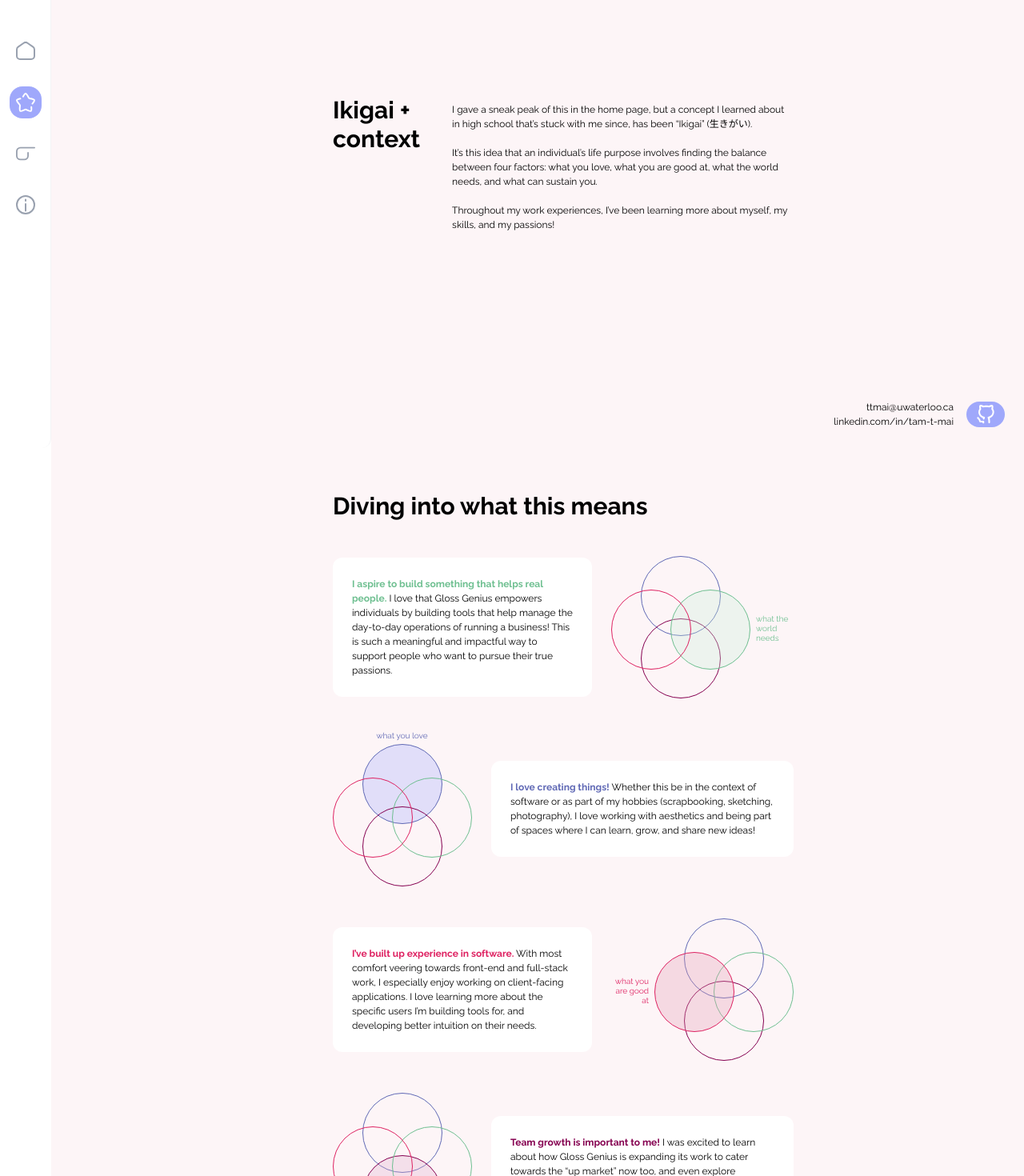
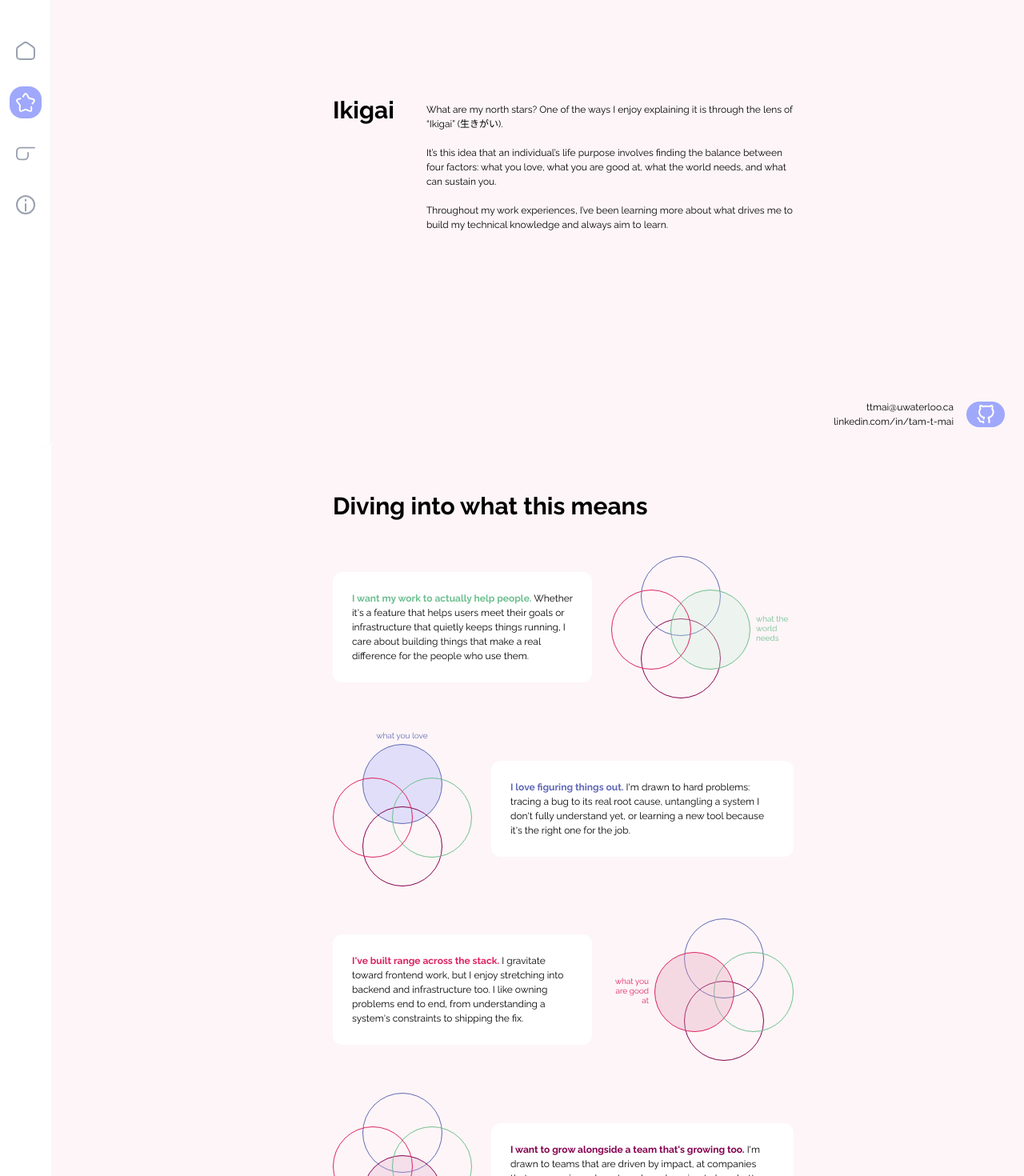
Before and after one commit to shuttlecodes/tam-portfolio, a React (Vite) app: page /my-values in a window 1280 px wide. Shown: the part 240-1710 px from the top of the page at 80% size. Built offline with nearby package versions, Linux system fonts and the light colour scheme.

Commit message:
ikigai text, headshot home

```diff
--- a/src/pages/Home.tsx
+++ b/src/pages/Home.tsx
@@ -1,4 +1,6 @@
 import ScrollFadeIn from "../components/ScrollFadeIn";
+import headshotBW from "/images/home/headshot-bw.png";
+import { motion } from "framer-motion";
 
 const TITLE = "Hi, I'm Tam Mai";
 const SUBTITLE = "Mainly a software engineer 🛠️ sometimes a designer 🎨 and perpetually a music enthusiast 🎵";
@@ -10,7 +12,18 @@ const Home = () => {
     return (
         <div className="p-6 pt-24 md:py-20 md:pr-20 md:pl-36 bg-bg-teal min-h-screen flex items-center justify-center">
             <div className="flex gap-6 md:flex-row flex-col items-center">
-                <img></img>
+                <div className="relative flex items-center justify-center">
+                    <motion.div
+                        initial={{ scale: 0 }}
+                        animate={{ scale: 1 }}
+                        transition={{
+                            duration: 1.2,
+                            ease: [0.22, 1, 0.36, 1]
+                        }}
+                        className="absolute w-80 h-80 bg-blue-200 rounded-full"
+                    />
+                    <img src={headshotBW} alt="Tam Mai headshot" className="max-w-xs relative z-10"/>
+                </div>
                 <div className="max-w-xl mx-auto flex flex-col gap-4">
                     <ScrollFadeIn>
                         <div className="flex flex-col">
@@ -18,7 +31,7 @@ const Home = () => {
                             <h2>{SUBTITLE}</h2>
                         </div>
                     </ScrollFadeIn>
-                    <ScrollFadeIn delay={0.1}>
+                    <ScrollFadeIn delay={0.2}>
                         {/* make rounded-lg default */}
                         <div className="bg-white p-4 rounded-lg w-full max-w-[400px] flex flex-col gap-4">
                             <p>{BODY_TEXT}</p>
--- a/src/pages/Values.tsx
+++ b/src/pages/Values.tsx
@@ -4,32 +4,32 @@ import { IkigaiWorld } from "../assets/ikigai/IkigaiWorld";
 import { IkigaiSustain } from "../assets/ikigai/IkigaiSustain";
 import ScrollFadeIn from "../components/ScrollFadeIn";
 
-const CONTEXT_TITLE = "Ikigai + context"
-const CONTEXT_BODY = "I gave a sneak peak of this in the home page, but a concept I learned about in high school that’s stuck with me since, has been “Ikigai” (生きがい).\n\nIt’s this idea that an individual’s life purpose involves finding the balance between four factors: what you love, what you are good at, what the world needs, and what can sustain you.\n\nThroughout my work experiences, I’ve been learning more about myself, my skills, and my passions!"
+const CONTEXT_TITLE = "Ikigai"
+const CONTEXT_BODY = "What are my north stars? One of the ways I enjoy explaining it is through the lens of “Ikigai” (生きがい).\n\nIt’s this idea that an individual’s life purpose involves finding the balance between four factors: what you love, what you are good at, what the world needs, and what can sustain you.\n\nThroughout my work experiences, I’ve been learning more about what drives me to build my technical knowledge and always aim to learn."
 
 const VAL_TITLE = "Diving into what this means"
 const VAL_CARDS = [
     {
-        bold: "I aspire to build something that helps real people.",
-        body: "I love that Gloss Genius empowers individuals by building tools that help manage the day-to-day operations of running a business! This is such a meaningful and impactful way to support people who want to pursue their true passions.",
+        bold: "I want my work to actually help people.",
+        body: "Whether it's a feature that helps users meet their goals or infrastructure that quietly keeps things running, I care about building things that make a real difference for the people who use them.",
         color: "text-teal",
         visual: <IkigaiWorld />
     },
     {
-        bold: "I love creating things!",
-        body: "Whether this be in the context of software or as part of my hobbies (scrapbooking, sketching, photography), I love working with aesthetics and being part of spaces where I can learn, grow, and share new ideas!",
+        bold: "I love figuring things out.",
+        body: "I'm drawn to hard problems: tracing a bug to its real root cause, untangling a system I don't fully understand yet, or learning a new tool because it's the right one for the job.",
         color: "text-purple",
         visual: <IkigaiLove />
     },
     {
-        bold: "I’ve built up experience in software.",
-        body: "With most comfort veering towards front-end and full-stack work, I especially enjoy working on client-facing applications. I love learning more about the specific users I’m building tools for, and developing better intuition on their needs.",
+        bold: "I've built range across the stack.",
+        body: "I gravitate toward frontend work, but I enjoy stretching into backend and infrastructure too. I like owning problems end to end, from understanding a system's constraints to shipping the fix.",
         color: "text-pink",
         visual: <IkigaiGood />
     },
     {
-        bold: "Team growth is important to me!",
-        body: "I was excited to learn about how Gloss Genius is expanding its work to cater towards the “up market” now too, and even explore different verticals that involve appointment bookings! The future looks rather promising for the organization.",
+        bold: "I want to grow alongside a team that's growing too.",
+        body: "I'm drawn to teams that are driven by impact, at companies that are growing, where I can keep learning to be a better engineer.",
         color: "text-magenta",
         visual: <IkigaiSustain />
     }
```
